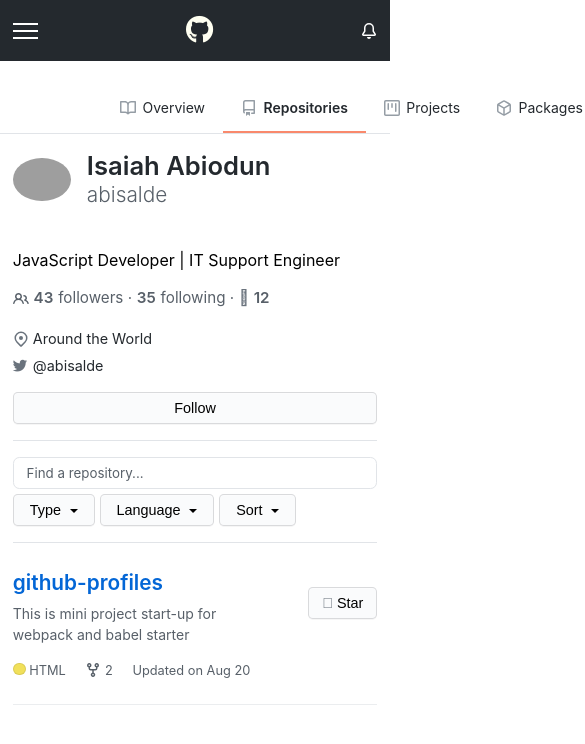
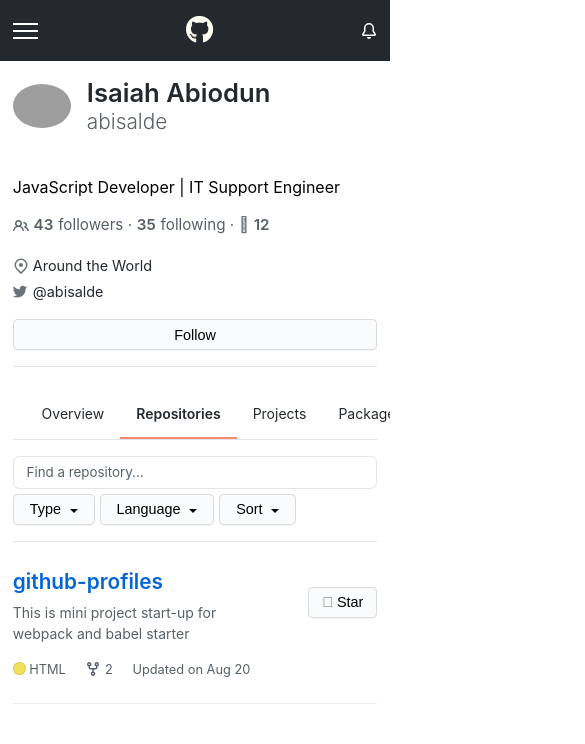
Before and after one commit to abisalde/github-profiles, a plain HTML site: page index.html in a window 390 px wide. Shown: the whole page, 585 px wide, since content can reach past the window. Drawn offline with Linux system fonts and the light colour scheme; grey boxes are pictures that could not be loaded; some icons are missing.

Commit message:
🤩️🤩️

```diff
--- a/asset/css/navigation.css
+++ b/asset/css/navigation.css
@@ -30,7 +30,7 @@
 .breadcrumbs-nav-links {
     display: flex;
     align-items: center;
-    padding: 0.512rem 1.125rem;
+    padding: 0.5rem 1rem;
     line-height: 1.875rem;
     color: var(--color-header-bg);
     text-align: center;
@@ -49,3 +49,7 @@
     vertical-align: text-bottom;
     font-size: 0.8rem;
 }
+
+.breadcrumbs-menu.active {
+    fill: var(--color-header-bg);
+}
--- a/asset/css/responsive.css
+++ b/asset/css/responsive.css
@@ -31,6 +31,7 @@
         position: relative;
         top: 0;
         width: 100%;
+        margin-bottom: 1.5rem;
     }
 
     .breadcrumbs-repository-details {
@@ -59,6 +60,27 @@
     }
 
     .location-twitter {
+        display: none;
+    }
+
+    .breadcrumbs-sticky-nav.desktop {
+        display: none;
+    }
+
+    .breadcrumbs-sticky-nav.mobile {
+        margin-top: 0rem;
+    }
+
+    .sticky-profile-card {
+        display: none;
+    }
+
+    nav.breadcrumbs-inline-navigation {
+        width: 100%;
+        overflow-x: auto;
+    }
+
+    .breadcrumbs-menu {
         display: none;
     }
 }
@@ -113,6 +135,10 @@
     .aboutme-desc p {
         font-size: 1rem;
     }
+
+    .breadcrumbs-sticky-nav.mobile {
+        display: none;
+    }
 }
 
 @media screen and (min-width: 100px) {
--- a/index.html
+++ b/index.html
@@ -95,7 +95,7 @@
     <main>
 
         <!-- STICKY BREADCRUMBS NAVIGATION STARTS  -->
-        <div class="breadcrumbs-sticky-nav">
+        <div class="breadcrumbs-sticky-nav desktop">
             <div class="border-line"></div>
             <div class="wrapper">
                 <div class="sticky-navigation">
@@ -189,7 +189,44 @@
 
                     <!-- USERS BREADCRUMBS -->
                     <!-- STICKY BREADCRUMBS NAVIGATION STARTS  -->
-
+                    <div class="breadcrumbs-sticky-nav mobile">
+                        <div class="wrapper">
+                            <div class="sticky-navigation">
+                                <div class="sticky-profile-card">
+                                </div>
+                                <nav class="breadcrumbs-inline-navigation">
+                                    <a class="breadcrumbs-nav-links" href="#"><svg aria-hidden="true"
+                                            viewBox="0 0 16 16" version="1.1" data-view-component="true" height="16"
+                                            width="16" class="breadcrumbs-menu">
+                                            <path fill-rule="evenodd"
+                                                d="M0 1.75A.75.75 0 01.75 1h4.253c1.227 0 2.317.59 3 1.501A3.744 3.744 0 0111.006 1h4.245a.75.75 0 01.75.75v10.5a.75.75 0 01-.75.75h-4.507a2.25 2.25 0 00-1.591.659l-.622.621a.75.75 0 01-1.06 0l-.622-.621A2.25 2.25 0 005.258 13H.75a.75.75 0 01-.75-.75V1.75zm8.755 3a2.25 2.25 0 012.25-2.25H14.5v9h-3.757c-.71 0-1.4.201-1.992.572l.004-7.322zm-1.504 7.324l.004-5.073-.002-2.253A2.25 2.25 0 005.003 2.5H1.5v9h3.757a3.75 3.75 0 011.994.574z">
+                                            </path>
+                                        </svg> Overview</a>
+                                    <a class="breadcrumbs-nav-links active" href="#"><svg aria-hidden="true"
+                                            viewBox="0 0 16 16" version="1.1" data-view-component="true" height="16"
+                                            width="16" class="breadcrumbs-menu active">
+                                            <path fill-rule="evenodd"
+                                                d="M2 2.5A2.5 2.5 0 014.5 0h8.75a.75.75 0 01.75.75v12.5a.75.75 0 01-.75.75h-2.5a.75.75 0 110-1.5h1.75v-2h-8a1 1 0 00-.714 1.7.75.75 0 01-1.072 1.05A2.495 2.495 0 012 11.5v-9zm10.5-1V9h-8c-.356 0-.694.074-1 .208V2.5a1 1 0 011-1h8zM5 12.25v3.25a.25.25 0 00.4.2l1.45-1.087a.25.25 0 01.3 0L8.6 15.7a.25.25 0 00.4-.2v-3.25a.25.25 0 00-.25-.25h-3.5a.25.25 0 00-.25.25z">
+                                            </path>
+                                        </svg> Repositories</a>
+                                    <a class="breadcrumbs-nav-links" href="#"><svg aria-hidden="true"
+                                            viewBox="0 0 16 16" version="1.1" data-view-component="true" height="16"
+                                            width="16" class="breadcrumbs-menu">
+                                            <path fill-rule="evenodd"
+                                                d="M1.75 0A1.75 1.75 0 000 1.75v12.5C0 15.216.784 16 1.75 16h12.5A1.75 1.75 0 0016 14.25V1.75A1.75 1.75 0 0014.25 0H1.75zM1.5 1.75a.25.25 0 01.25-.25h12.5a.25.25 0 01.25.25v12.5a.25.25 0 01-.25.25H1.75a.25.25 0 01-.25-.25V1.75zM11.75 3a.75.75 0 00-.75.75v7.5a.75.75 0 001.5 0v-7.5a.75.75 0 00-.75-.75zm-8.25.75a.75.75 0 011.5 0v5.5a.75.75 0 01-1.5 0v-5.5zM8 3a.75.75 0 00-.75.75v3.5a.75.75 0 001.5 0v-3.5A.75.75 0 008 3z">
+                                            </path>
+                                        </svg> Projects</a>
+                                    <a class="breadcrumbs-nav-links" href="#"><svg aria-hidden="true"
+                                            viewBox="0 0 16 16" version="1.1" data-view-component="true" height="16"
+                                            width="16" class="breadcrumbs-menu">
+                                            <path fill-rule="evenodd"
+                                                d="M8.878.392a1.75 1.75 0 00-1.756 0l-5.25 3.045A1.75 1.75 0 001 4.951v6.098c0 .624.332 1.2.872 1.514l5.25 3.045a1.75 1.75 0 001.756 0l5.25-3.045c.54-.313.872-.89.872-1.514V4.951c0-.624-.332-1.2-.872-1.514L8.878.392zM7.875 1.69a.25.25 0 01.25 0l4.63 2.685L8 7.133 3.245 4.375l4.63-2.685zM2.5 5.677v5.372c0 .09.047.171.125.216l4.625 2.683V8.432L2.5 5.677zm6.25 8.271l4.625-2.683a.25.25 0 00.125-.216V5.677L8.75 8.432v5.516z">
+                                            </path>
+                                        </svg> Packages</a>
+                                </nav>
+                            </div>
+                        </div>
+                    </div>
 
 
                     <!-- / STICKY BREADCRUMBS NAVIGATION ENDS  -->
--- /dev/null
+++ b/mi.css
@@ -0,0 +1,15 @@
+*,
+*::after,
+*::before {
+    padding: 0;
+    margin: 0;
+    box-sizing: border-box;
+}
+
+form {
+    display: flex;
+    justify-content: center;
+    align-items: center;
+    width: 100%;
+    margin: 0 auto;
+}
```
Also changed, not shown: mi.html (+1 -0 lines).
